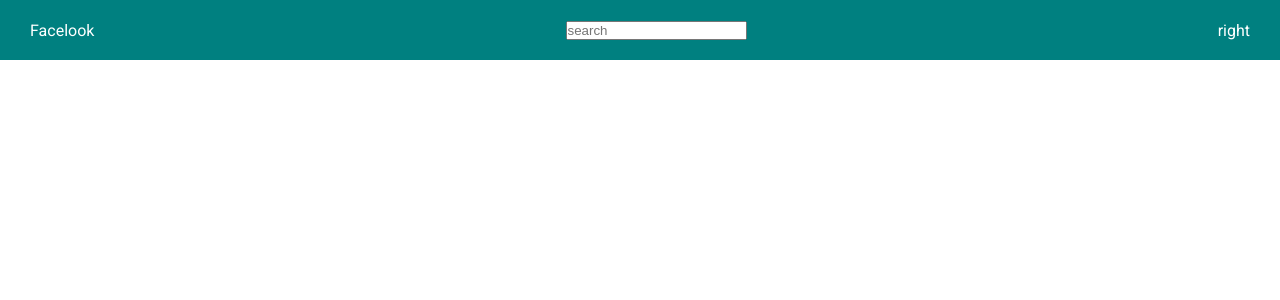
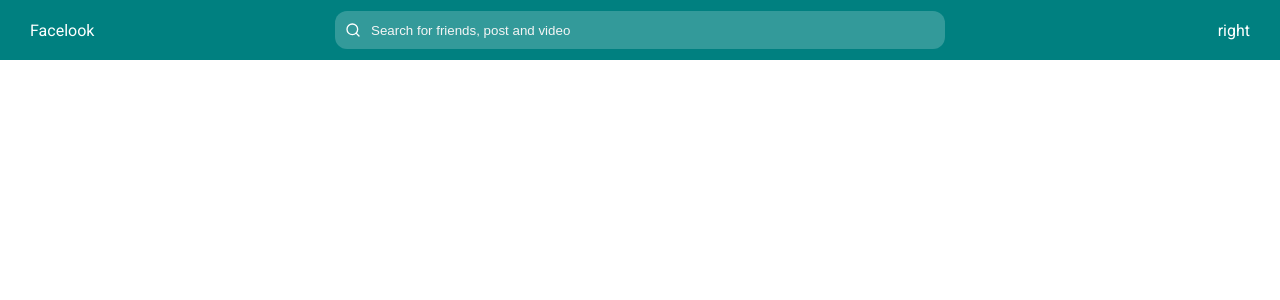
Before and after one commit to MaheshKumarIsHere/facelook, a React (Vite) app: page / in a window 1280 px wide. Shown: the top 300 px of the page. Built offline with nearby package versions, Linux system fonts and the light colour scheme.

Commit message:
readme updated and topbar search input added

```diff
--- a/src/components/topbar/Topbar.jsx
+++ b/src/components/topbar/Topbar.jsx
@@ -1,3 +1,4 @@
+import { FiSearch } from "react-icons/fi";
 import styles from "./Topbar.module.css";
 
 function Topbar() {
@@ -10,7 +11,8 @@ function Topbar() {
       </div>
       <div className={styles.middle}>
         <div className={styles.searchBox}>
-          <input type="text" placeholder="search" />
+          <FiSearch className={styles.searchIcon} width={24} color="white" />
+          <input type="text" placeholder="Search for friends, post and video" />
         </div>
       </div>
       <div className={styles.right}>right</div>
--- a/src/components/topbar/Topbar.module.css
+++ b/src/components/topbar/Topbar.module.css
@@ -7,3 +7,58 @@
   height: 60px;
   padding: 0px 30px;
 }
+
+.left {
+  flex: 1;
+  /* background-color: gray; */
+}
+
+.middle {
+  flex: 2;
+  display: flex;
+  align-items: center;
+  justify-content: center;
+  /* background-color: red; */
+  height: 38px;
+  .searchBox {
+    width: 100%;
+    height: 100%;
+    display: flex;
+    align-items: center;
+    gap: 16px;
+    background-color: rgba(255, 255, 255, 0.2);
+    position: relative;
+    border-radius: 12px;
+    input {
+      width: 100%;
+      height: 100%;
+      background-color: transparent;
+      border: none;
+      outline: none;
+      padding-left: 36px;
+      color: white;
+      &::placeholder {
+        color: whitesmoke;
+      }
+      &:focus {
+        outline: 2px solid white;
+        border-radius: 12px;
+      }
+    }
+    .searchIcon {
+      position: absolute;
+      left: 10px;
+      top: 0;
+      bottom: 0;
+      margin: auto 0;
+    }
+  }
+}
+
+.right {
+  flex: 1;
+  display: flex;
+  align-items: center;
+  justify-content: flex-end;
+  /* background-color: rebeccapurple; */
+}
```
Also changed, not shown: 1 other file (tests, documents, lock files or other folders).
